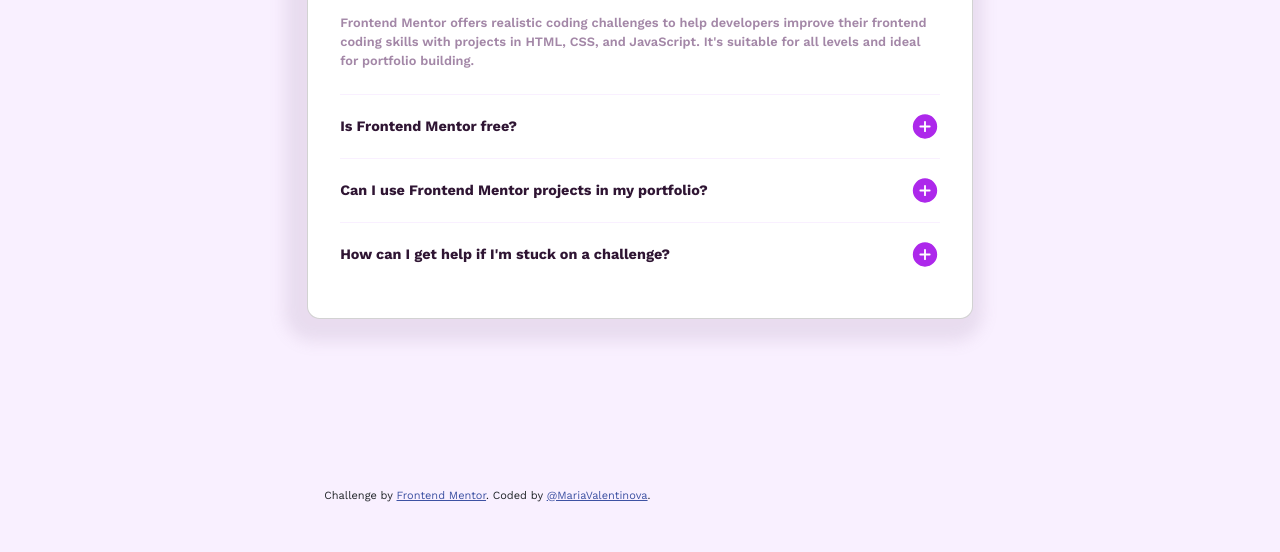
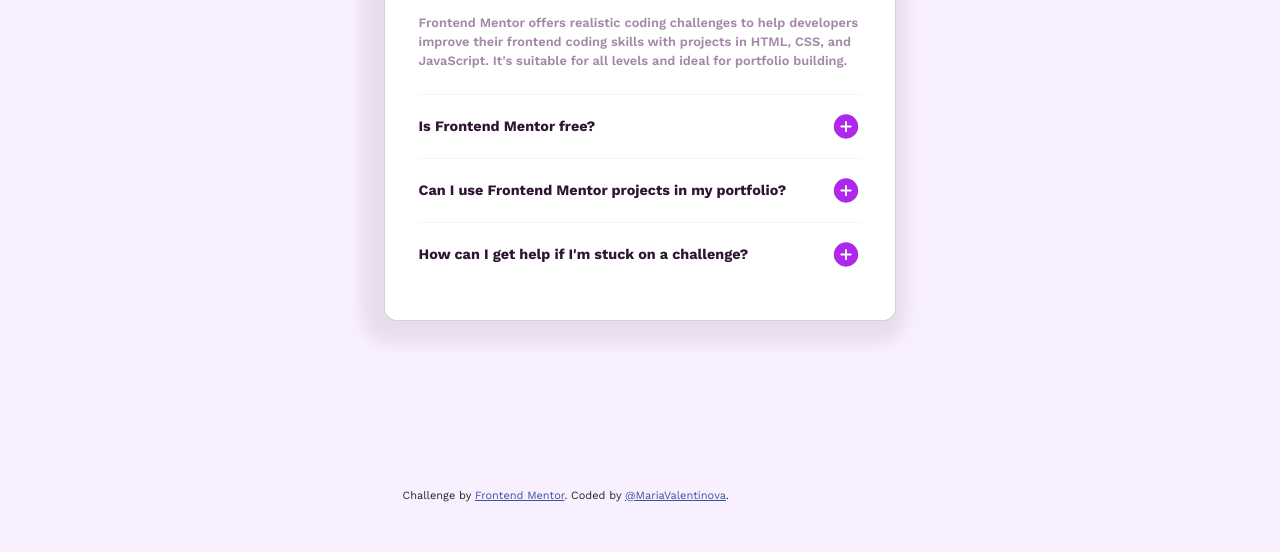
Before and after one commit to MariaValentinova/FAQ-accordion, a plain HTML site: page index.html in a window 1280 px wide. Shown: the part 296-848 px from the top of the page. Drawn offline with nearby package versions, Linux system fonts and the light colour scheme.

Commit message:
Update styles.css

```diff
--- a/assets/css/styles.css
+++ b/assets/css/styles.css
@@ -32,10 +32,10 @@
 }
 
 .card {
-    width: 52%;
+    width: 40%;
     height: auto;
     background-color: var(--White);
-    padding: 1rem;
+    padding: 1.1rem;
     border-radius: 0.8rem;
     box-shadow: -0.4rem 0.4rem 1rem 1rem hsla(292, 16%, 49%, 0.15);
 }
```
